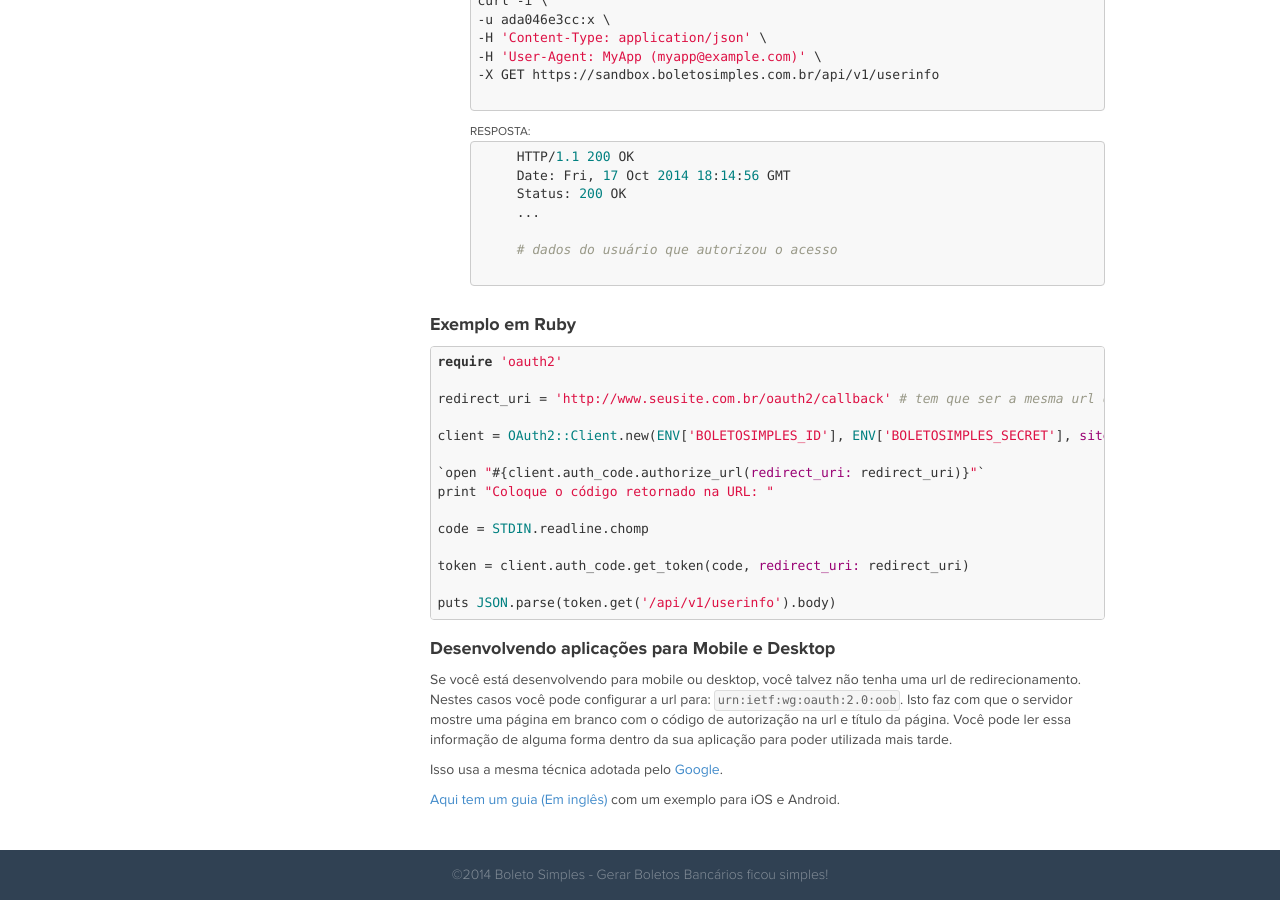
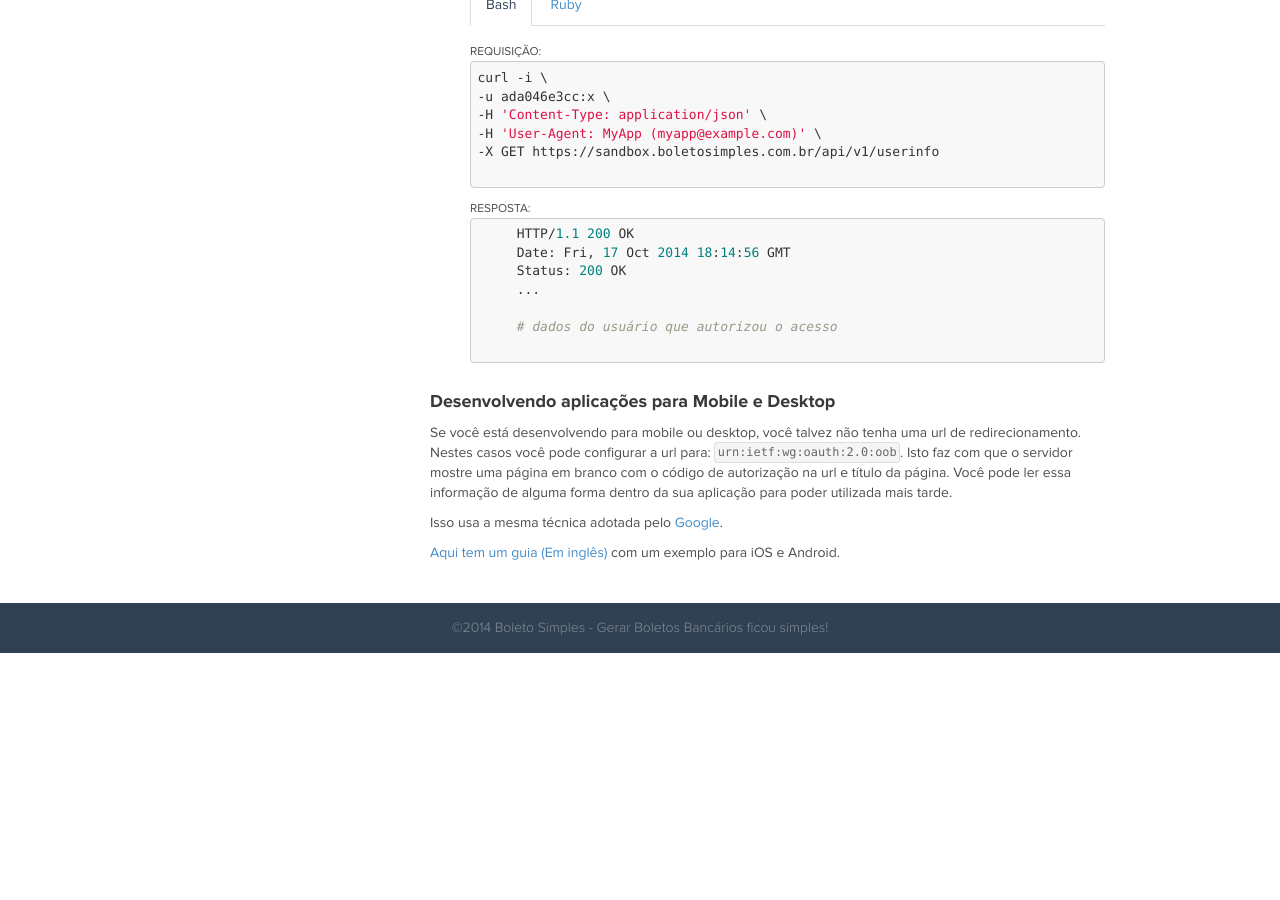
Before and after one commit to BoletoSimples/boletosimples-docs, a Jekyll site: the page built from authentication/oauth2.md, in a window 1280 px wide and 900 px high, scrolled down 2274 px. Built offline with Jekyll 4.4.1, drawn with Linux system fonts in a browser that asks for light colours; after the commit the page ends 2927 px from its top, so only the background shows below that.

Commit message:
Added oauth2 examples

```diff
--- a/authentication/oauth2.md
+++ b/authentication/oauth2.md
@@ -83,7 +83,28 @@ OAuth2 requer que o usuário autorize o acesso da sua app à conta dele. Para au
 
 1. Redirecione o usuário para o endereço abaixo.
 
-    <pre class="bash">https://sandbox.boletosimples.com.br/api/v1/oauth2/authorize?response_type=code&amp;client_id=fc4e525ff3&amp;redirect_uri=http://seusite.com.br</pre>
+    <ul class="nav nav-tabs" role="tablist">
+      <li class="active"><a href="#bash1" role="tab" data-toggle="tab">Bash</a></li>
+      <li><a href="#ruby1" role="tab" data-toggle="tab">Ruby</a></li>
+    </ul>
+
+    <div class="tab-content">
+      <div class="tab-pane active" id="bash1">
+       <pre class="bash">https://sandbox.boletosimples.com.br/api/v1/oauth2/authorize?response_type=code&amp;client_id=fc4e525ff3&amp;redirect_uri=http://seusite.com.br</pre>
+      </div>
+
+      <div class="tab-pane" id="ruby1">
+        <pre class="ruby">
+    client_id = 'fc4e525ff3'
+    client_secret = '95ea9a477d'
+    redirect_url = 'http://seusite.com.br'
+
+    client = OAuth2::Client.new(client_id, client_secret, site: 'https://sandbox.boletosimples.com.br/api/v1')
+    redirect_to client.auth_code.authorize_url(redirect_uri: redirect_url)
+        </pre>
+      </div>
+
+    </div>
 
 1. O usuário verá uma tela solicitando a autorização para a sua aplicação acessar os dados dele e com dois links, um para declinar e outro para autorizar que redirecionam para os seguintes endereços:
 
@@ -102,12 +123,12 @@ OAuth2 requer que o usuário autorize o acesso da sua app à conta dele. Para au
     <pre class="bash">https://sandbox.boletosimples.com.br/api/v1/oauth2/token?grant_type=authorization_code&amp;code=57858ba460&amp;redirect_uri=http://seusite.com.br&amp;client_id=fc4e525ff3&amp;client_secret=95ea9a477d</pre>
 
     <ul class="nav nav-tabs" role="tablist">
-      <li class="active"><a href="#bash" role="tab" data-toggle="tab">Bash</a></li>
-      <li><a href="#ruby" role="tab" data-toggle="tab">Ruby</a></li>
+      <li class="active"><a href="#bash2" role="tab" data-toggle="tab">Bash</a></li>
+      <li><a href="#ruby2" role="tab" data-toggle="tab">Ruby</a></li>
     </ul>
 
     <div class="tab-content">
-      <div class="tab-pane active" id="bash">
+      <div class="tab-pane active" id="bash2">
         <small>Requisição:</small>
 
         <pre class="bash">
@@ -141,18 +162,28 @@ curl -i \
         {"access_token":"ada046e3cc","token_type":"bearer","scope":"login"}
         </pre>
       </div>
-      <div class="tab-pane" id="ruby">2...</div>
+      <div class="tab-pane" id="ruby2">
+        <pre class="ruby">
+    client_id = 'fc4e525ff3'
+    client_secret = '95ea9a477d'
+    redirect_url = 'http://seusite.com.br'
+    code = 'código de autorização retornado'
+
+    client = OAuth2::Client.new(client_id, client_secret, site: 'https://sandbox.boletosimples.com.br/api/v1')
+    access_token = client.auth_code.get_token(code, redirect_uri: redirect_uri)
+        </pre>
+      </div>
     </div>
 
 1. Agora você pode usar o `access_token` para realizar chamadas a API. Esse token não expira.
 
     <ul class="nav nav-tabs" role="tablist">
-      <li class="active"><a href="#bash2" role="tab" data-toggle="tab">Bash</a></li>
-      <li><a href="#ruby2" role="tab" data-toggle="tab">Ruby</a></li>
+      <li class="active"><a href="#bash3" role="tab" data-toggle="tab">Bash</a></li>
+      <li><a href="#ruby3" role="tab" data-toggle="tab">Ruby</a></li>
     </ul>
 
     <div class="tab-content">
-      <div class="tab-pane active" id="bash2">
+      <div class="tab-pane active" id="bash3">
         <small>Requisição:</small>
 
         <pre class="bash">
@@ -175,27 +206,12 @@ curl -i \
         </pre>
 
       </div>
-      <div class="tab-pane" id="ruby2">2...</div>
+      <div class="tab-pane" id="ruby3">
+        <pre class="ruby">
+access_token.get('/api/v1/userinfo').body
+        </pre>
+      </div>
     </div>
-
-### Exemplo em Ruby
-
-<pre class="ruby">
-require 'oauth2'
-
-redirect_uri = 'http://www.seusite.com.br/oauth2/callback' # tem que ser a mesma url do registro
-
-client = OAuth2::Client.new(ENV['BOLETOSIMPLES_ID'], ENV['BOLETOSIMPLES_SECRET'], site: 'https://sandbox.boletosimples.com.br/api/v1')
-
-`open "#{client.auth_code.authorize_url(redirect_uri: redirect_uri)}"`
-print "Coloque o código retornado na URL: "
-
-code = STDIN.readline.chomp
-
-token = client.auth_code.get_token(code, redirect_uri: redirect_uri)
-
-puts JSON.parse(token.get('/api/v1/userinfo').body)
-</pre>
 
 ### Desenvolvendo aplicações para Mobile e Desktop
 
```
